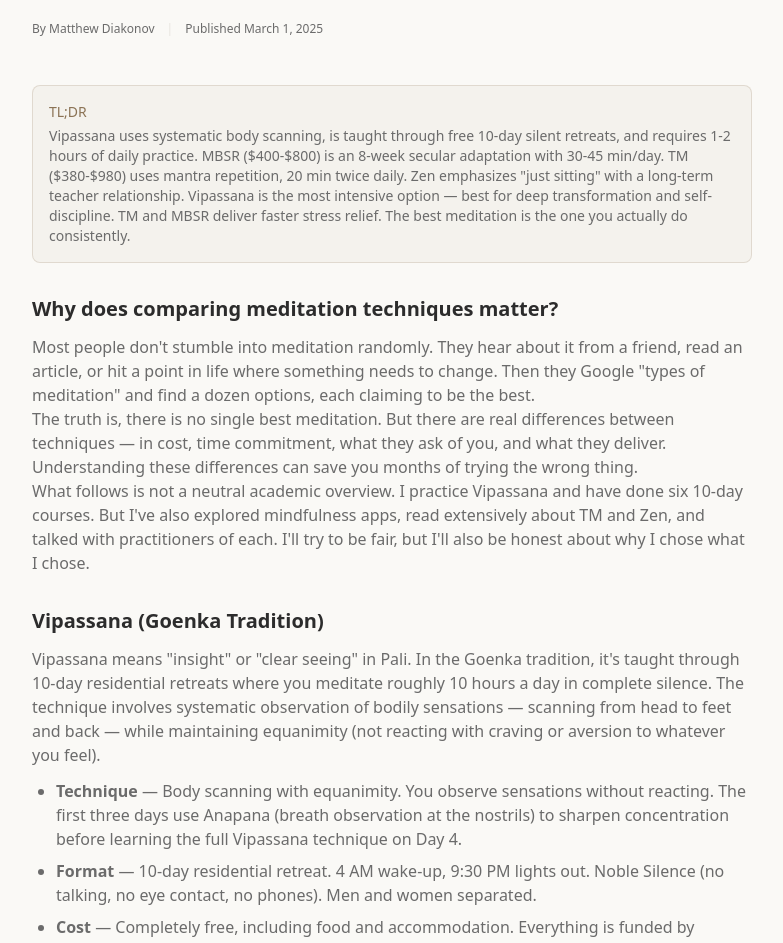
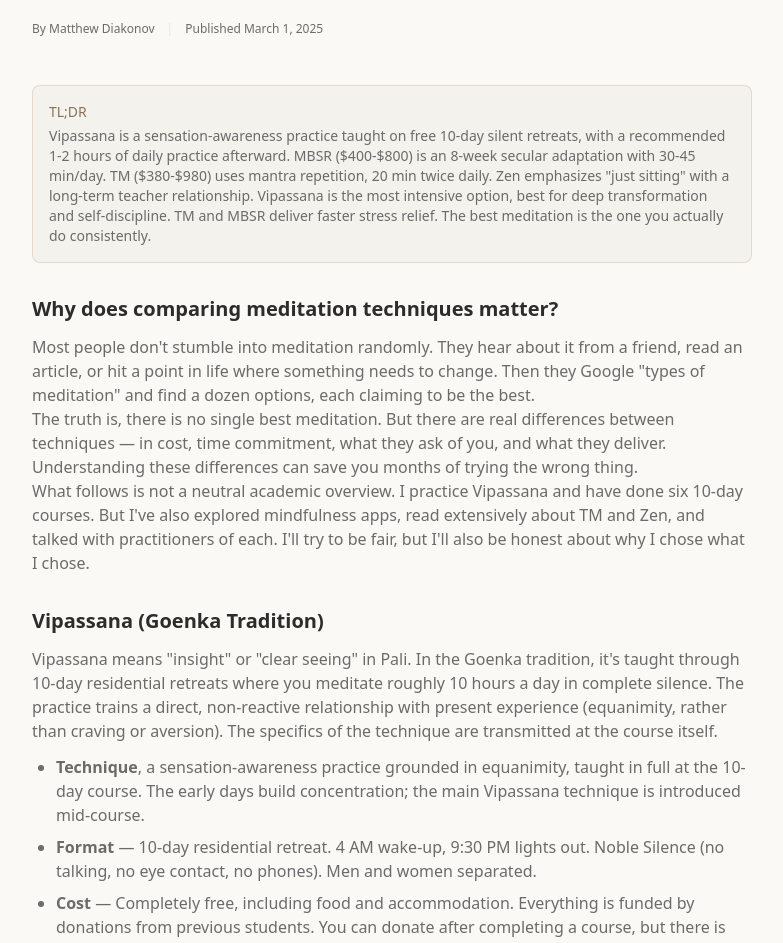
Before and after one commit to m13v/vipassana-cool, a Next.js app: page /guide/vipassana-vs-other-meditation in a window 1280 px wide. Shown: the part 400-1343 px from the top of the page, without its empty margins (248-1031 px from the left). Built offline with nearby package versions, Linux system fonts and the light colour scheme.

Commit message:
Update Vipassana guide to remove explicit body scanning details

```diff
--- a/src/app/guide/vipassana-vs-other-meditation/page.tsx
+++ b/src/app/guide/vipassana-vs-other-meditation/page.tsx
@@ -43,7 +43,7 @@
       <div className="mb-8 rounded-lg border border-accent/20 bg-accent/5 p-4">
         <p className="text-sm font-medium text-accent mb-1">TL;DR</p>
         <p className="text-sm text-muted">
-          Vipassana uses systematic body scanning, is taught through free 10-day silent retreats, and requires 1-2 hours of daily practice. MBSR ($400-$800) is an 8-week secular adaptation with 30-45 min/day. TM ($380-$980) uses mantra repetition, 20 min twice daily. Zen emphasizes &quot;just sitting&quot; with a long-term teacher relationship. Vipassana is the most intensive option — best for deep transformation and self-discipline. TM and MBSR deliver faster stress relief. The best meditation is the one you actually do consistently.
+          Vipassana is a sensation-awareness practice taught on free 10-day silent retreats, with a recommended 1-2 hours of daily practice afterward. MBSR ($400-$800) is an 8-week secular adaptation with 30-45 min/day. TM ($380-$980) uses mantra repetition, 20 min twice daily. Zen emphasizes &quot;just sitting&quot; with a long-term teacher relationship. Vipassana is the most intensive option, best for deep transformation and self-discipline. TM and MBSR deliver faster stress relief. The best meditation is the one you actually do consistently.
         </p>
       </div>
 
@@ -73,12 +73,12 @@
           <p>
             Vipassana means &quot;insight&quot; or &quot;clear seeing&quot; in Pali. In the Goenka
             tradition, it&apos;s taught through 10-day residential retreats where you meditate
-            roughly 10 hours a day in complete silence. The technique involves systematic observation
-            of bodily sensations &mdash; scanning from head to feet and back &mdash; while
-            maintaining equanimity (not reacting with craving or aversion to whatever you feel).
+            roughly 10 hours a day in complete silence. The practice trains a direct, non-reactive
+            relationship with present experience (equanimity, rather than craving or aversion). The
+            specifics of the technique are transmitted at the course itself.
           </p>
           <ul className="mt-3 list-disc space-y-2 pl-6">
-            <li><strong>Technique</strong> &mdash; Body scanning with equanimity. You observe sensations without reacting. The first three days use Anapana (breath observation at the nostrils) to sharpen concentration before learning the full Vipassana technique on Day 4.</li>
+            <li><strong>Technique</strong>, a sensation-awareness practice grounded in equanimity, taught in full at the 10-day course. The early days build concentration; the main Vipassana technique is introduced mid-course.</li>
             <li><strong>Format</strong> &mdash; 10-day residential retreat. 4 AM wake-up, 9:30 PM lights out. Noble Silence (no talking, no eye contact, no phones). Men and women separated.</li>
             <li><strong>Cost</strong> &mdash; Completely free, including food and accommodation. Everything is funded by donations from previous students. You can donate after completing a course, but there is zero pressure.</li>
             <li><strong>Time commitment</strong> &mdash; 10 full days for your first course (about 12 nights total). After that, daily practice of 1-2 hours recommended, plus one course per year.</li>
@@ -102,7 +102,7 @@
             &mdash; are nearly identical. The packaging and intensity are very different.
           </p>
           <ul className="mt-3 list-disc space-y-2 pl-6">
-            <li><strong>Technique</strong> &mdash; Breath awareness, body scans, mindful movement, and gentle yoga. The emphasis is on paying attention to present-moment experience without judgment. Less structured than Vipassana&apos;s systematic body scanning.</li>
+            <li><strong>Technique</strong>, breath awareness, body scans, mindful movement, and gentle yoga. The emphasis is on paying attention to present-moment experience without judgment. Less structured than what is taught at a 10-day Vipassana course.</li>
             <li><strong>Format</strong> &mdash; Typically an 8-week course meeting once a week for 2-3 hours, plus one full-day retreat. Home practice of 30-45 minutes daily. Also available through apps (Headspace, Calm, Waking Up) for self-guided practice.</li>
             <li><strong>Cost</strong> &mdash; $400&ndash;$800 for a standard 8-week MBSR course. Apps run $70&ndash;$100/year. Free options exist (Palouse Mindfulness offers a complete MBSR course online for free).</li>
             <li><strong>Time commitment</strong> &mdash; 8 weeks, 20-30 total hours of instruction and practice. Daily home practice of 30-45 minutes. Much more accessible than Vipassana&apos;s 10-day immersion.</li>
@@ -135,11 +135,11 @@
           <h2 className="mb-3 text-xl font-bold text-foreground">Zen Meditation (Zazen)</h2>
           <p>
             Zen is a school of Mahayana Buddhism that developed in China (as Chan) and later
-            flourished in Japan. Zazen &mdash; &quot;seated meditation&quot; &mdash; is its core
-            practice. Unlike Vipassana&apos;s systematic body scanning, Zen meditation often
-            involves simply sitting with awareness, sometimes focused on the breath, sometimes
-            using koans (paradoxical questions like &quot;What is the sound of one hand
-            clapping?&quot;) to break through conceptual thinking.
+            flourished in Japan. Zazen (&quot;seated meditation&quot;) is its core practice.
+            Unlike the technique taught at a 10-day Vipassana course, Zen often involves simply
+            sitting with awareness, sometimes focused on the breath, sometimes using koans
+            (paradoxical questions like &quot;What is the sound of one hand clapping?&quot;) to
+            break through conceptual thinking.
           </p>
           <ul className="mt-3 list-disc space-y-2 pl-6">
             <li><strong>Technique</strong> &mdash; Varies by school. Soto Zen emphasizes shikantaza (&quot;just sitting&quot;) &mdash; open awareness without a specific object. Rinzai Zen uses koans. Both place strong emphasis on posture (upright, cross-legged) and physical form.</li>
@@ -192,7 +192,7 @@
               <tbody>
                 <tr className="border-b border-border/50">
                   <td className="py-3 pr-4 font-medium text-foreground">Core technique</td>
-                  <td className="py-3 pr-4">Body scanning with equanimity</td>
+                  <td className="py-3 pr-4">Sensation awareness with equanimity</td>
                   <td className="py-3 pr-4">Breath &amp; body awareness, gentle yoga</td>
                   <td className="py-3 pr-4">Mantra repetition</td>
                   <td className="py-3 pr-4">Just sitting or koan practice</td>
```
